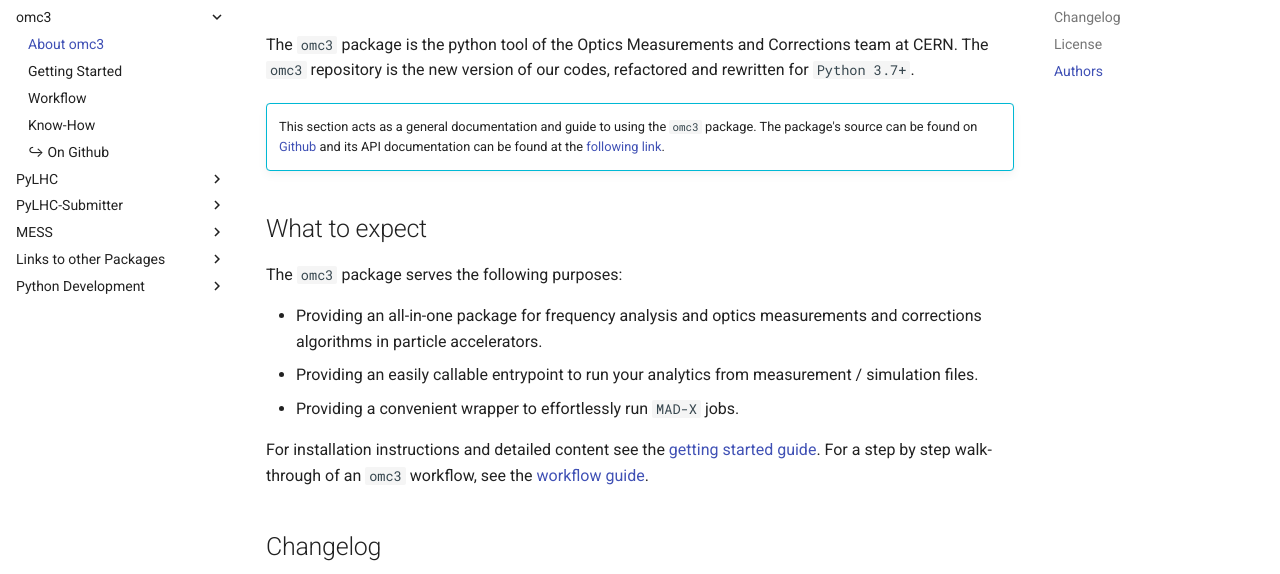
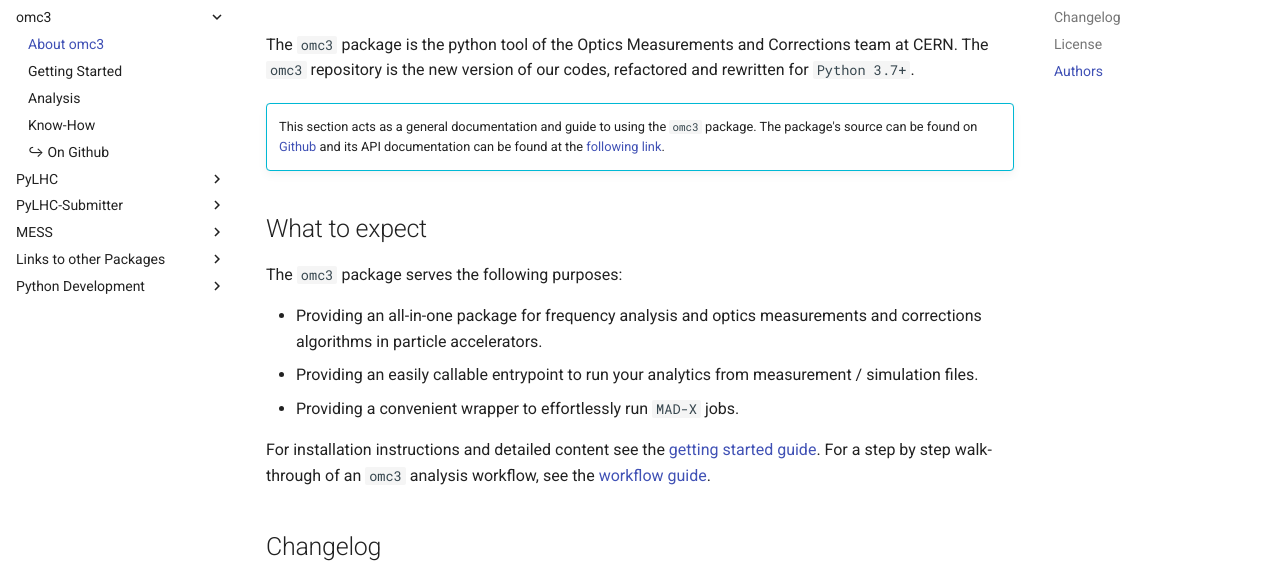
Before and after one commit to pylhc/pylhc.github.io, an MkDocs documentation site: the page built from docs/packages/omc3/about.md, in a window 1280 px wide and 1148 px high. Shown: the part 196-770 px from the top of the window. Built offline with MkDocs 1.6.1 and Material for MkDocs 9.7.7, drawn with Linux system fonts in a browser that asks for light colours.

Commit message:
rename workflow to analysis so we can get corrections in later

```diff
--- a/docs/packages/omc3/about.md
+++ b/docs/packages/omc3/about.md
@@ -16,7 +16,7 @@
 - Providing a convenient wrapper to effortlessly run `MAD-X` jobs.
 
 For installation instructions and detailed content see the [getting started guide](getting_started.md).
-For a step by step walk-through of an `omc3` workflow, see the [workflow guide](workflow.md).
+For a step by step walk-through of an `omc3` analysis workflow, see the [workflow guide](analysis.md).
 
 ## Changelog
 
--- a/mkdocs.yml
+++ b/mkdocs.yml
@@ -114,7 +114,7 @@
     - omc3:
       - About omc3: packages/omc3/about.md
       - Getting Started: packages/omc3/getting_started.md
-      - Workflow: packages/omc3/workflow.md
+      - Analysis: packages/omc3/analysis.md
       - Know-How: packages/omc3/know_how.md
       - ↪ On Github: https://github.com/pylhc/omc3
     - PyLHC:
```
Also changed, not shown: docs/packages/omc3/analysis.md (renamed from docs/packages/omc3/workflow.md, +1 -1 lines), docs/packages/omc3/getting_started.md (+1 -1 lines).
